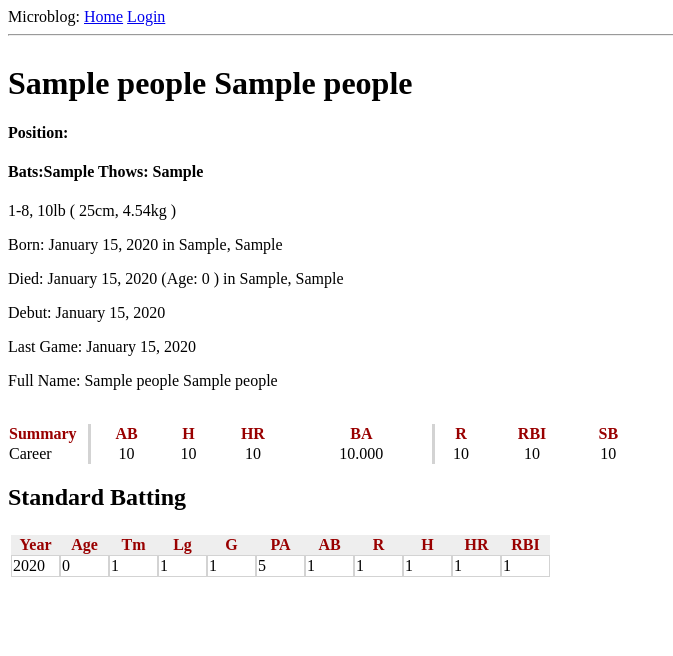
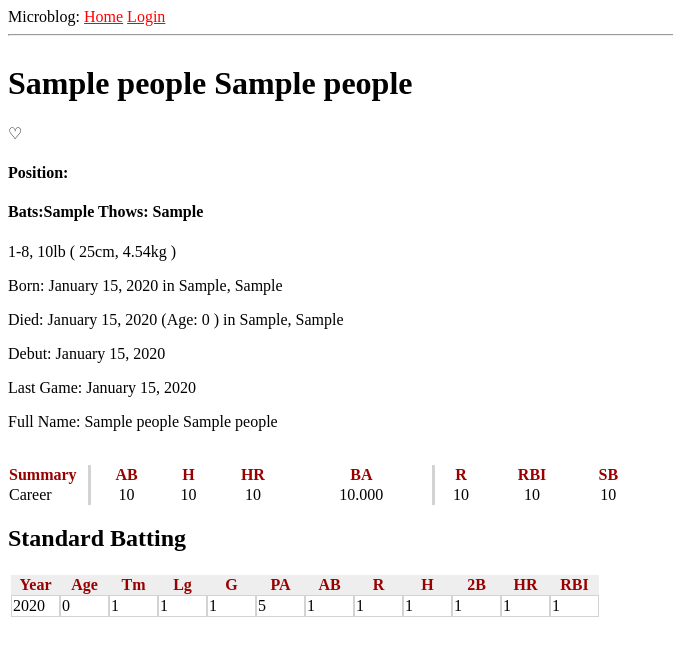
Before and after one commit to Dreyasaurus/CSI_5302_Flask_Project, a Flask app: template app/templates/player.html in a window 1280 px wide. Shown: the top 656 px of the page, without its empty margins (0-673 px from the left). Run offline with Flask 2, Linux system fonts and the light colour scheme; tables that the repository leaves empty hold one stand-in row (values such as "Sample post"); the template is opened without the code that fills it: values that come from a table or form of the project are taken from there, most other values are stand-ins (such as "Sample title", 1, 10 or a date in 2020).

Commit message:
adding CSS files

```diff
--- /dev/null
+++ b/SQL/alter_column_names.sql
@@ -0,0 +1,9 @@
+ALTER TABLE Batting
+    CHANGE COLUMN `2b`   -- old name; notice optional backticks
+                   b2        -- new name
+                   smallint(6);
+
+ALTER TABLE Batting
+    CHANGE COLUMN `3B`   -- old name; notice optional backticks
+                   b3        -- new name
+                   smallint(6);
--- a/app/models.py
+++ b/app/models.py
@@ -109,8 +109,8 @@ class Batting(UserMixin,db.Model):
     ab              = db.Column(db.Integer)
     r               = db.Column(db.Integer)
     h               = db.Column(db.Integer)
-    #b2             = db.Column(db.Integer)
-    #b3              = db.Column(db.Integer)
+    b2              = db.Column(db.Integer)
+    b3              = db.Column(db.Integer)
     hr              = db.Column(db.Integer)
     rbi             = db.Column(db.Integer)
     sb              = db.Column(db.Integer)
--- a/app/routes.py
+++ b/app/routes.py
@@ -5,6 +5,8 @@ from werkzeug.urls import url_parse
 from flask_login import current_user, login_user, logout_user, login_required
 from app.models import User, People
 from datetime import datetime
+
+
 
 
 @app.route('/')
@@ -22,7 +24,7 @@ def index():
             'body': 'The Avengers movie was so cool!'
         }
     ]
-    return render_template("index.html", title='Home Page', posts=posts)
+    return render_template("index.html", title='Home Page', posts=posts,rule =  request.url_rule)
 
 @app.route('/login', methods=['GET', 'POST'])
 def login():
@@ -41,7 +43,7 @@ def login():
         if not next_page or url_parse(next_page).netloc != '':
             next_page = url_for('index')
         return redirect(next_page)
-    return render_template('login.html', title='Sign In', form=form)
+    return render_template('login.html', title='Sign In', form=form,rule =  request.url_rule)
 
 
 @app.route('/register', methods=['GET', 'POST'])
@@ -56,7 +58,7 @@ def register():
         db.session.commit()
         flash('Congratulations, you are now a registered user!')
         return redirect(url_for('login'))
-    return render_template('register.html', title='Register', form=form)
+    return render_template('register.html', title='Register', form=form,rule =  request.url_rule)
 
 
 @app.route('/logout')
@@ -73,7 +75,7 @@ def user(username):
         {'author': user, 'body': 'Test post #1'},
         {'author': user, 'body': 'Test post #2'}
     ]
-    return render_template('user.html', user=user, posts=posts)
+    return render_template('user.html', user=user, posts=posts,rule =  request.url_rule)
 
 
 @app.before_request
@@ -96,7 +98,7 @@ def edit_profile():
     elif request.method == 'GET':
         form.username.data = current_user.username
         form.about_me.data = current_user.about_me
-    return render_template('edit_profile.html', title='Edit Profile', form=form)
+    return render_template('edit_profile.html', title='Edit Profile', form=form,rule =  request.url_rule)
 
 
 @app.route('/player/<playerId>')
@@ -107,4 +109,4 @@ def playerId(playerId):
     results = db.session.execute("Call carrer_summary ('"+playerId+"')")
     for row in results:
         carrerSummary =row
-    return render_template('player.html', player=player,carrer_summary=carrerSummary)
+    return render_template('player.html', player=player,carrer_summary=carrerSummary,rule = "player.css")
--- /dev/null
+++ b/app/static/css/player.css
@@ -0,0 +1,3 @@
+.playerName{
+	color: red;
+}
--- /dev/null
+++ b/app/static/css/style.css
@@ -0,0 +1,7 @@
+:host(){
+	background-color:blue;
+}
+
+a{
+	color:red;
+}
--- a/app/templates/base.html
+++ b/app/templates/base.html
@@ -1,6 +1,8 @@
 <!doctype html>
 <html>
     <head>
+	  <link rel="stylesheet" href="{{ url_for('static', filename='css/style.css') }}">
+	  <link rel="stylesheet" href="{{ url_for('static', filename='css/'+rule) }}">
       {% if title %}
       <title>{{ title }} - Microblog</title>
       {% else %}
@@ -8,6 +10,7 @@
       {% endif %}
     </head>
     <body>
+
 		<div class="topnav">
 			Microblog:
 			<a href="{{ url_for('index') }}">Home</a>
--- a/app/templates/player.html
+++ b/app/templates/player.html
@@ -3,7 +3,7 @@
 {% block content %}
 <div style="display:flex;flex-direction:row;flex-wrap: wrap; width:100%;">
 	<div style="width:100%;">
-		<h1>{{player.nameFirst}}  {{player.nameLast}}</h1>
+		<h1 class="playerName">{{player.nameFirst}}  {{player.nameLast}}</h1> 	&#9825;
 		<h4>Position:  </h4>
 		<h4>Bats:{{player.bats}}      Thows: {{player.throws}}  </h4>
 		<p>{{ "%.0f"| format(player.height/12) }}-{{ "%.0f"| format(((player.height/12)%1)*10) }}, {{player.weight}}lb  ( {{"%.0f"| format(player.height*2.54)}}cm, {{"%.2f"| format(player.weight/2.205)}}kg )
@@ -70,6 +70,7 @@
 					<th style="color:#900;background-color:#eee;width:47px;"><b>AB</b> </th>
 					<th style="color:#900;background-color:#eee;width:47px;"><b>R</b> </th>
 					<th style="color:#900;background-color:#eee;width:47px;"><b>H</b> </th>
+					<th style="color:#900;background-color:#eee;width:47px;"><b>2B</b> </th>
 					<th style="color:#900;background-color:#eee;width:47px;"><b>HR</b> </th>
 					<th style="color:#900;background-color:#eee;width:47px;"><b>RBI</b> </th>
 				</tr>
@@ -84,6 +85,7 @@
 						<td style="border: solid lightgray 1px;">{{batting.ab}}</td>
 						<td style="border: solid lightgray 1px;">{{batting.r}}</td>
 						<td style="border: solid lightgray 1px;">{{batting.h}}</td>
+						<td style="border: solid lightgray 1px;">{{batting.b2}}</td>
 						<td style="border: solid lightgray 1px;">{{batting.hr}}</td>
 						<td style="border: solid lightgray 1px;">{{batting.rbi}}</td>
 					</tr>
```
